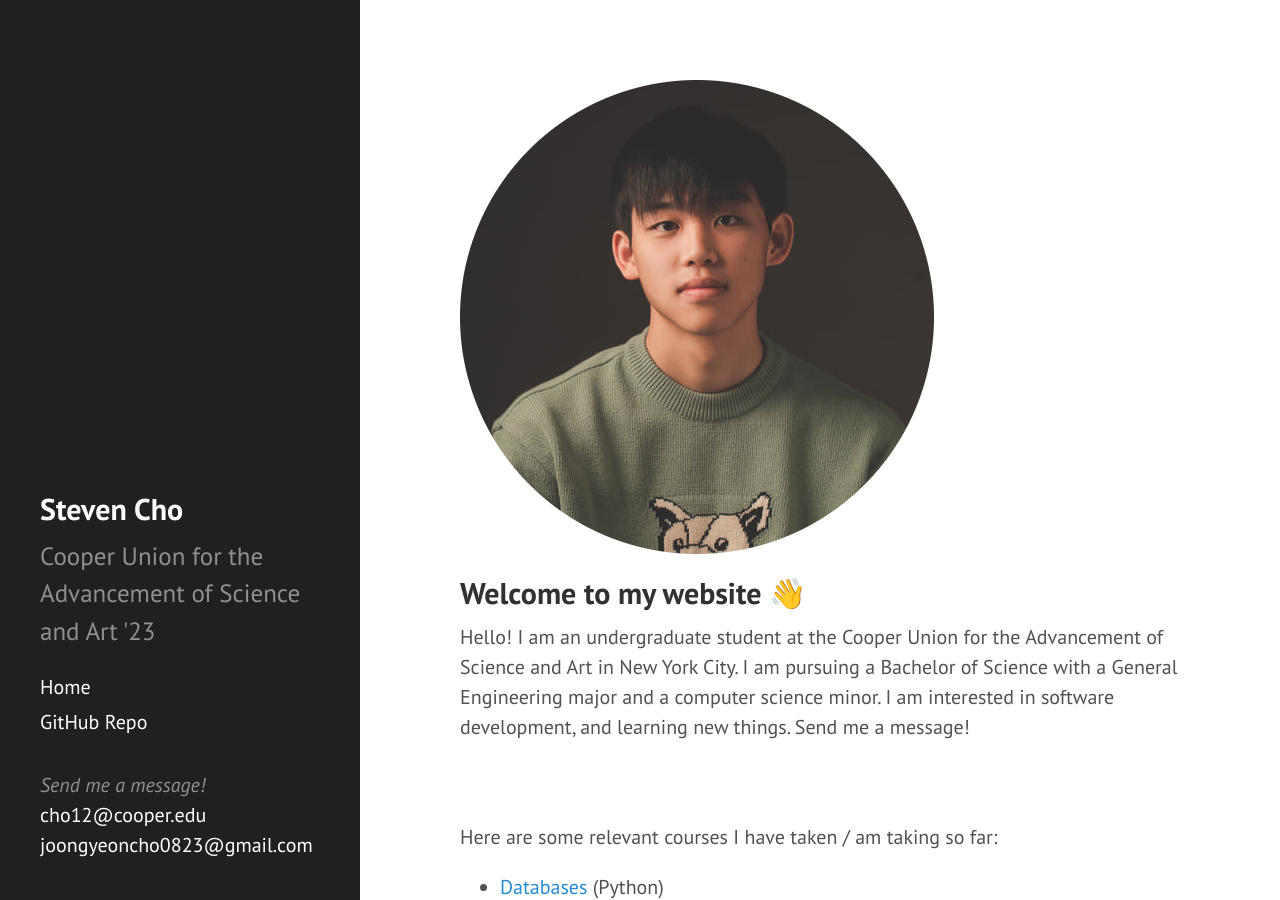
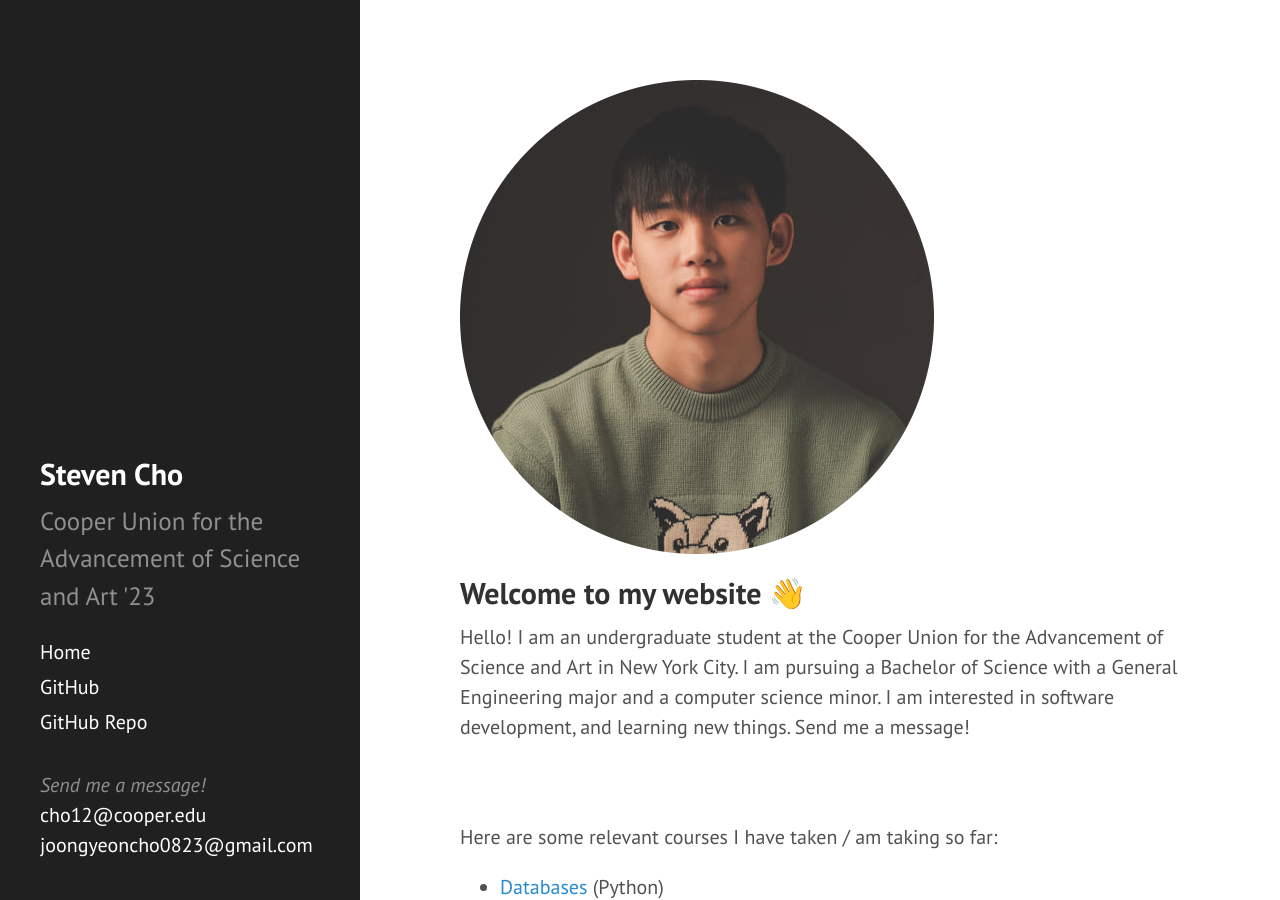
Before and after one commit to joongyeoncho0823/joongyeoncho0823.github.io, a Jekyll site: the page built from index.html, in a window 1280 px wide and 900 px high. Built offline with Jekyll 4.4.1, drawn with Linux system fonts in a browser that asks for light colours; Markdown is read by kramdown in place of the engine named in the settings; the list of posts is cut into pages by our own code.

Commit message:
Update sidebar

```diff
--- a/_includes/sidebar.html
+++ b/_includes/sidebar.html
@@ -26,6 +26,7 @@
         {% endif %}
       {% endfor %}
 
+      <a class="sidebar-nav-item" href="https://github.com/joongyeoncho0823">GitHub</a>
       <a class="sidebar-nav-item" href="https://github.com/joongyeoncho0823/joongyeoncho0823.github.io">GitHub Repo</a>
 
       <br>
```
